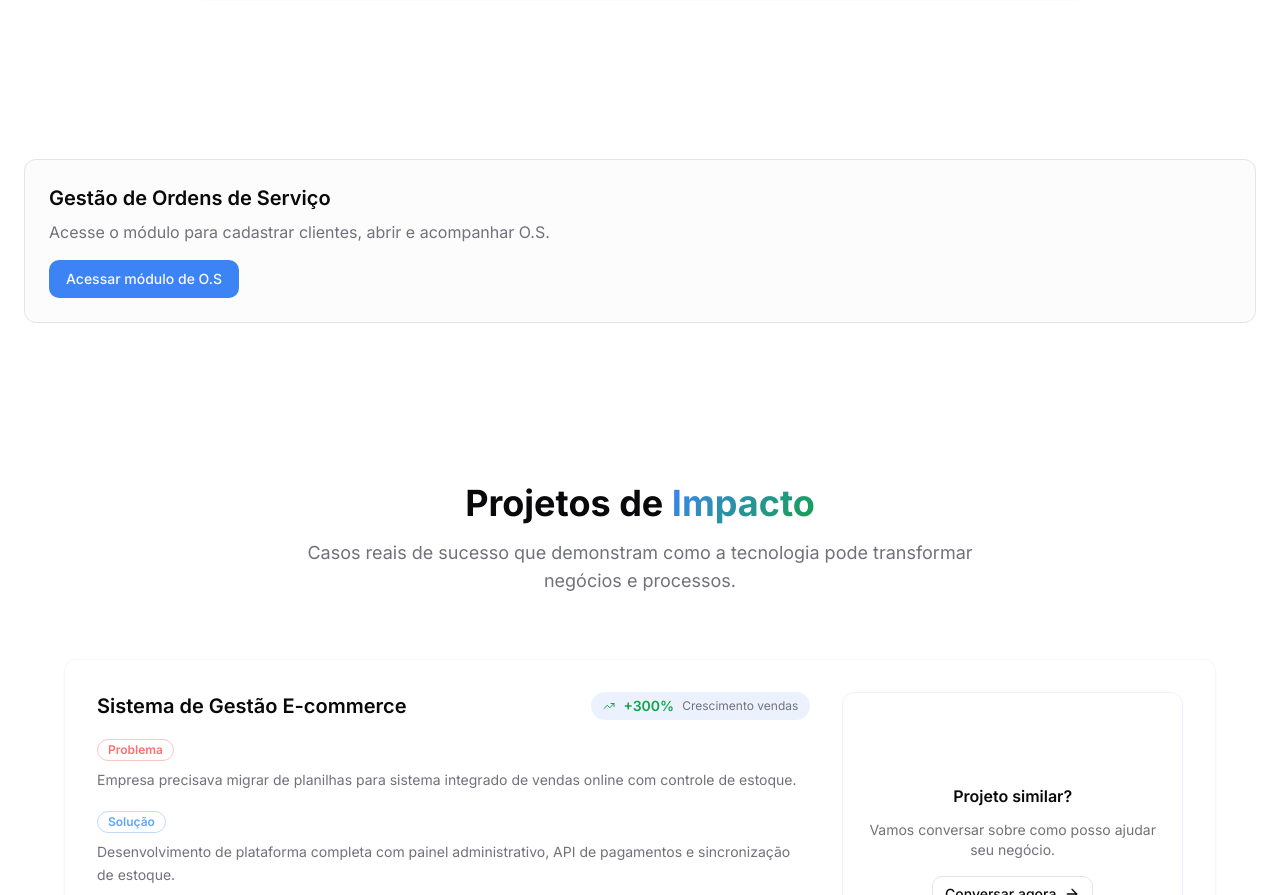
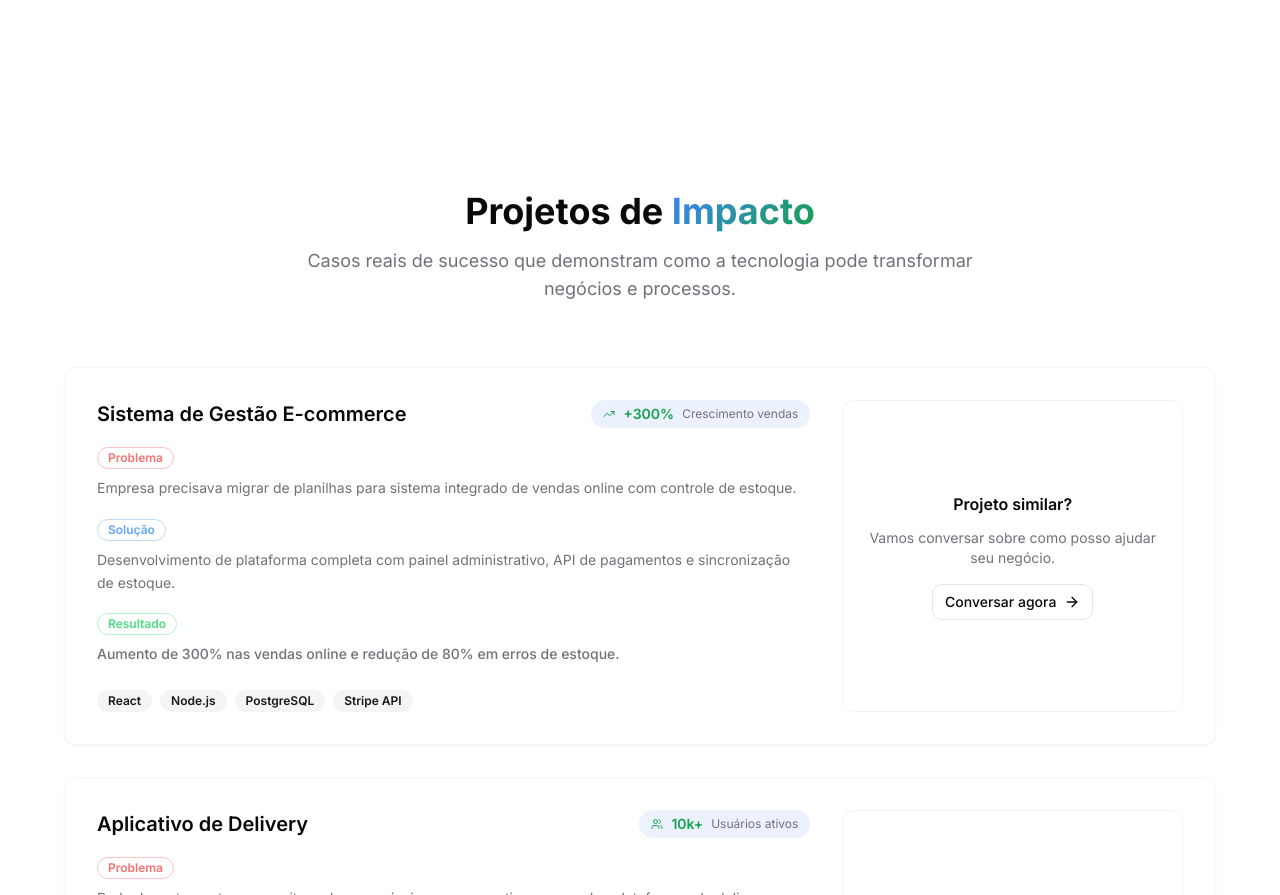
Before and after one commit to mmatteuus/mtsferreira, a React (Vite) app: page / in a window 1280 px wide. Shown: the part 3165-4060 px from the top of the page. Built offline with nearby package versions, Linux system fonts and the light colour scheme.

Commit message:
chore(home): remover seção de acesso rápido a O.S

```diff
--- a/src/pages/Index.tsx
+++ b/src/pages/Index.tsx
@@ -14,18 +14,6 @@ const Index = () => {
       <Hero />
       <About />
       <Services />
-      {/* Seção rápida para pesquisar/ir para O.S */}
-      <section id="pesquisar-os" className="container mx-auto px-6 py-16">
-        <div className="rounded-lg border border-border p-6 bg-muted/30">
-          <h2 className="text-xl font-semibold mb-2">Gestão de Ordens de Serviço</h2>
-          <p className="text-muted-foreground mb-4">
-            Acesse o módulo para cadastrar clientes, abrir e acompanhar O.S.
-          </p>
-          <a href="/os" className="inline-flex items-center justify-center rounded-md border px-4 py-2 text-sm font-medium bg-primary text-primary-foreground border-transparent hover:opacity-90">
-            Acessar módulo de O.S
-          </a>
-        </div>
-      </section>
       <Projects />
       <Contact />
       <Footer />
```
